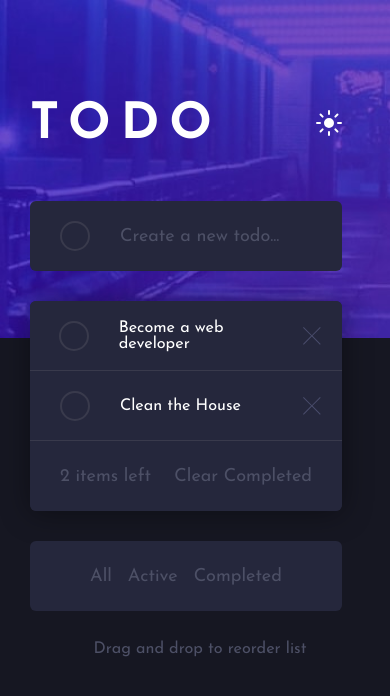
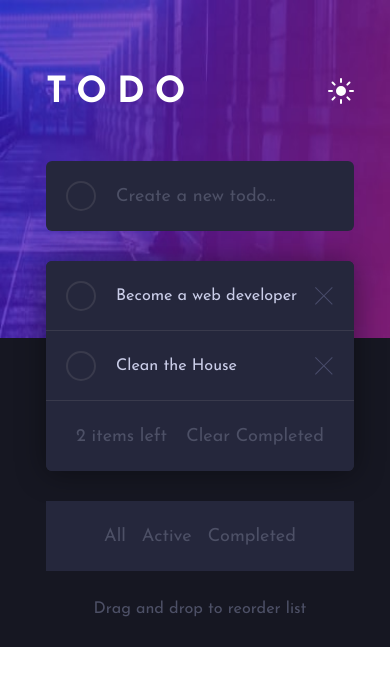
Before and after one commit to tomcodes90/todo-app, a React (Create React App) app: page / in a window 390 px wide. Shown: the top 696 px of the page. Built offline with nearby package versions, Linux system fonts and the light colour scheme.

Commit message:
18/06/2022

```diff
--- a/src/App.css
+++ b/src/App.css
@@ -3,36 +3,26 @@
   margin: 0;
   box-sizing: border-box;
   font-family: "Josefin Sans", sans-serif;
+  font-size: 18px;
 }
 
-body {
+.main {
+  background-image: url(./images/bg-desktop-dark.jpg);
+  background-repeat: no-repeat;
+  background-size: 100% 35vh;
   background-color: hsl(235, 21%, 11%);
-  font-size: 18px;
   display: flex;
   justify-content: center;
+  height: 100vh;
   min-width: 400px;
 }
-
-.background-image {
-  position: absolute;
-  top: 0;
-  left: 0;
-  right: 0;
-  max-height: 20vh;
-  z-index: -1;
-}
-
-.background-image img {
-  width: 100%;
-  object-fit: cover;
-  min-height: 40vh;
-  object-position: left;
+.main.light {
+  background-image: url(./images/bg-desktop-light.jpg);
+  background-color: white;
 }
 
 .container {
-  width: 80vw;
-  margin: 0px 30px;
-  margin-top: 100px;
+  margin-top: 75px;
 }
 
 .header {
@@ -48,7 +38,7 @@ body {
 .title {
   color: white;
   letter-spacing: 10px;
-  font-size: 50px;
+  font-size: 2em;
   font-weight: bold;
 }
 
@@ -60,9 +50,12 @@ body {
   border-radius: 6px;
   display: flex;
 }
+.new-todo.light {
+  background-color: white;
+}
 
 .check {
-  flex-basis: 90px;
+  flex-basis: 70px;
   display: flex;
   justify-content: center;
   align-items: center;
@@ -78,6 +71,9 @@ body {
   display: flex;
   justify-content: center;
   align-items: center;
+}
+.check-mark.light {
+  border: 2px solid hsl(236, 33%, 92%);
 }
 .check-mark-checked {
   width: 30px;
@@ -125,7 +121,9 @@ body {
 .todo-remove-icon:hover {
   background-color: rgba(192, 88, 243);
 }
-
+.todo-remove-icon.light:hover {
+  background-color: rgba(85, 221, 255);
+}
 .check-mark img {
   visibility: hidden;
 }
@@ -142,6 +140,11 @@ body {
   border: 2px solid transparent;
   border-radius: 50%;
 }
+.check-mark.light:hover {
+  background: linear-gradient(white, white) padding-box,
+    linear-gradient(135deg, rgba(85, 221, 255) 0%, rgba(192, 88, 243) 100%)
+      border-box;
+}
 
 .new-todo-input {
   flex-grow: 1;
@@ -149,7 +152,7 @@ body {
   align-items: center;
 }
 
-.new-todo-input input {
+.new-todo-input-text {
   width: 100%;
   padding: 10px 0px;
   font-size: 18px;
@@ -157,6 +160,9 @@ body {
   border: none;
   outline: none;
   color: hsl(234, 39%, 85%);
+}
+.new-todo-input-text.light {
+  color: hsl(235, 19%, 35%);
 }
 
 .new-todo-input form {
@@ -166,13 +172,17 @@ body {
 
 .new-todo-input input::placeholder {
   color: hsl(233, 14%, 35%);
+  font-size: 18px;
 }
 
 .todo-text {
   display: flex;
   align-items: center;
   font-size: 0.9em;
-  color: white;
+  color: hsl(234, 39%, 85%);
+}
+.todo-text.light {
+  color: hsl(235, 19%, 35%);
 }
 .todo-text-checked {
   display: flex;
@@ -191,6 +201,10 @@ body {
   cursor: pointer;
   transition: all 0.25s ease;
   transition-property: box-shadow, transform, border-color;
+}
+.todo-item.light {
+  background-color: white;
+  border-bottom: 1px solid hsl(236, 33%, 92%);
 }
 
 .todo-items-wrapper {
@@ -212,18 +226,22 @@ body {
   display: flex;
   justify-content: space-between;
   padding-right: 30px;
-  border-radius: 6px;
   font-size: 1em;
+  overflow: hidden;
+}
+.todo-items-info.light {
+  background-color: white;
 }
 
 .items-status {
   display: flex;
   justify-content: center;
+  padding: 0px 20px;
 }
 
 .items-status span {
-  padding: 0 8px;
   cursor: pointer;
+  padding: 0px 8px;
 }
 
 .items-clear {
@@ -241,14 +259,16 @@ body {
 }
 
 .todo-item:hover {
-  transform: translateY(-2px);
+  transform: translateY(-1px);
   box-shadow: 0 0px 7px 0px hsl(235, 21%, 11%);
   border-color: hsl(235, 24%, 19%);
 }
+.todo-item.light:hover {
+  transform: none;
+  box-shadow: 0 0px 7px 0px hsl(236, 29%, 84%);
+  border-color: hsl(236, 33%, 92%);
+}
 
-.todo-items-wrapper .todo-items-info {
-  display: none;
-}
 .info {
   text-align: center;
   padding: 30px 0px;
@@ -256,12 +276,17 @@ body {
   color: hsl(233, 14%, 35%);
 }
 @media only screen and (max-width: 700px) {
-  * {
-    font-size: 18px;
+  #root {
+    min-width: 400px;
   }
 
-  #root {
-    min-width: 400px;
+  .main {
+    background-image: url(./images/bg-mobile-dark.jpg);
+    background-size: 100vw 40vh;
+    height: 100%;
+  }
+  .main.light {
+    background-image: url(./images/bg-mobile-light.jpg);
   }
 
   .todo-items-info .items-left {
--- a/src/App.js
+++ b/src/App.js
@@ -1,8 +1,7 @@
 import "./App.css";
 
-import darkBackgroundDesktop from "./images/bg-desktop-dark.jpg";
 import sun from "./images/icon-sun.svg";
-// import moon from "./images/icon-moon.svg";
+import moon from "./images/icon-moon.svg";
 
 import removeIcon from "./images/icon-cross.svg";
 
@@ -14,6 +13,7 @@ import TodoFilter from "./components/TodoFilter";
 import { useState } from "react";
 
 function App() {
+  const [theme, setTheme] = useState("dark");
   const [todoList, setTodoList] = useState([
     {
       id: 1,
@@ -28,6 +28,15 @@ function App() {
   ]);
   const [filteredTodoList, setFilteredTodoList] = useState("");
   const [filtered, setFiltered] = useState(false);
+
+  function selectTheme() {
+    if (theme === "dark") {
+      setTheme("light");
+    } else {
+      setTheme("dark");
+    }
+    console.log(theme);
+  }
 
   function handleAddTodo(todoValue) {
     const todoId = Math.floor(Math.random() * 100000000000);
@@ -70,17 +79,15 @@ function App() {
     const filteredTodos = todoList.filter(
       (todo) => todo.status !== "completed"
     );
+
     setTodoList(filteredTodos);
   }
 
   return (
-    <>
-      <div className="background-image">
-        <img src={darkBackgroundDesktop} alt="background" />
-      </div>
+    <div className={theme === "dark" ? "main" : "main light"}>
       <div className="container">
-        <Header sun={sun} />
-        <NewTodo onAddTodo={handleAddTodo} />
+        <Header sun={sun} moon={moon} theme={theme} selectTheme={selectTheme} />
+        <NewTodo onAddTodo={handleAddTodo} theme={theme} />
         <TodoList
           todoCounter={todoList.length}
           todoList={filtered ? filteredTodoList : todoList}
@@ -90,6 +97,7 @@ function App() {
           filterTodoList={filterTodoList}
           clearTodoList={clearTodoList}
           clearFilteredTodoList={clearFilteredTodoList}
+          theme={theme}
         />
         <TodoFilter
           todoCounter={todoList.length}
@@ -97,10 +105,11 @@ function App() {
           filterTodoList={filterTodoList}
           clearTodoList={clearTodoList}
           clearFilteredTodoList={clearFilteredTodoList}
+          theme={theme}
         />
+        <p className="info"> Drag and drop to reorder list</p>
       </div>
-      <p className="info"> Drag and drop to reorder list</p>
-    </>
+    </div>
   );
 }
 
--- a/src/components/Header.js
+++ b/src/components/Header.js
@@ -1,9 +1,13 @@
-function Header({ sun }) {
+function Header({ sun, moon, theme, selectTheme }) {
   return (
     <header className="header">
-      <div className="title">Todo</div>
+      <h1 className="title">Todo</h1>
       <div className="theme">
-        <img src={sun} alt="sun icon" />
+        <img
+          onClick={selectTheme}
+          src={theme === "dark" ? sun : moon}
+          alt="sun icon"
+        />
       </div>
     </header>
   );
--- a/src/components/NewTodo.js
+++ b/src/components/NewTodo.js
@@ -1,23 +1,40 @@
 import { useState } from "react";
 import "../App.css";
 
-function NewTodo({ onAddTodo }) {
-  const [inputText, setInputText] = useState('');
+function NewTodo({ onAddTodo, theme }) {
+  const [inputText, setInputText] = useState("");
   return (
-    <div className="new-todo">
+    <div className={theme === "dark" ? "new-todo" : "new-todo light"}>
       <div className="check">
-        <div onClick={() => {
-          onAddTodo(inputText);
-          setInputText('');
-        }} className="check-mark"></div>
+        <div
+          onClick={() => {
+            onAddTodo(inputText);
+            setInputText("");
+          }}
+          className={theme === "dark" ? "check-mark" : "check-mark light"}
+        ></div>
       </div>
-      <div className="new-todo-input">
-        <form onSubmit={(e) => {
-          e.preventDefault();
-          onAddTodo(inputText);
-          setInputText('');
-        }}>
-          <input type="text" value={inputText} onChange={(e) => setInputText(e.target.value)} placeholder="Create a new todo..." />
+      <div
+        className={theme === "dark" ? "new-todo-input" : "new-todo-input light"}
+      >
+        <form
+          onSubmit={(e) => {
+            e.preventDefault();
+            onAddTodo(inputText);
+            setInputText("");
+          }}
+        >
+          <input
+            className={
+              theme === "dark"
+                ? "new-todo-input-text"
+                : "new-todo-input-text light"
+            }
+            type="text"
+            value={inputText}
+            onChange={(e) => setInputText(e.target.value)}
+            placeholder="Create a new todo..."
+          />
         </form>
       </div>
     </div>
--- a/src/components/TodoFilter.js
+++ b/src/components/TodoFilter.js
@@ -3,9 +3,12 @@ function TodoFilter({
   clearFilteredTodoList,
   clearTodoList,
   todoCounter,
+  theme,
 }) {
   return (
-    <div className="todo-items-info">
+    <div
+      className={theme === "dark" ? "todo-items-info" : "todo-items-info light"}
+    >
       <p className="items-left">{todoCounter} items left</p>
       <div className="items-status">
         <span onClick={clearFilteredTodoList}>All</span>
--- a/src/components/TodoList.js
+++ b/src/components/TodoList.js
@@ -9,6 +9,7 @@ function TodoList({
   clearTodoList,
   clearFilteredTodoList,
   removeTodo,
+  theme,
 }) {
   return (
     <div className="todo-items-wrapper">
@@ -21,11 +22,13 @@ function TodoList({
               changeTodoStatus={changeTodoStatus}
               todoList={todoList}
               removeTodo={removeTodo}
+              theme={theme}
             />
           );
         })}
 
         <TodoFilter
+          theme={theme}
           todoCounter={todoList.length}
           todoList={todoList}
           filterTodoList={filterTodoList}
--- a/src/components/TodoListItem.js
+++ b/src/components/TodoListItem.js
@@ -1,10 +1,25 @@
-function TodoListItem({ removeIcon, changeTodoStatus, todo, removeTodo }) {
+function TodoListItem({
+  removeIcon,
+  changeTodoStatus,
+  todo,
+  removeTodo,
+  theme,
+}) {
   return (
-    <div key={todo.id} className="todo-item">
+    <div
+      key={todo.id}
+      className={theme === "dark" ? "todo-item" : "todo-item light"}
+    >
       <div onClick={() => changeTodoStatus(todo.id)} className="check">
         <div
           className={
-            todo.status === "completed" ? "check-mark-checked" : "check-mark"
+            theme === "dark"
+              ? todo.status === "completed"
+                ? "check-mark-checked"
+                : "check-mark"
+              : todo.status === "completed"
+              ? "check-mark-checked"
+              : "check-mark light"
           }
         >
           <p className={todo.status === "completed" ? "mark" : ""}></p>
@@ -12,13 +27,23 @@ function TodoListItem({ removeIcon, changeTodoStatus, todo, removeTodo }) {
       </div>
       <p
         className={
-          todo.status === "completed" ? "todo-text-checked" : "todo-text"
+          theme === "dark"
+            ? todo.status === "completed"
+              ? "todo-text-checked"
+              : "todo-text"
+            : todo.status === "completed"
+            ? "todo-text-checked"
+            : "todo-text light"
         }
       >
         {todo.value}
       </p>
       <div className="todo-remove">
-        <div className="todo-remove-icon">
+        <div
+          className={
+            theme === "dark" ? "todo-remove-icon" : "todo-remove-icon light"
+          }
+        >
           <img
             onClick={() => removeTodo(todo.id)}
             src={removeIcon}
```
